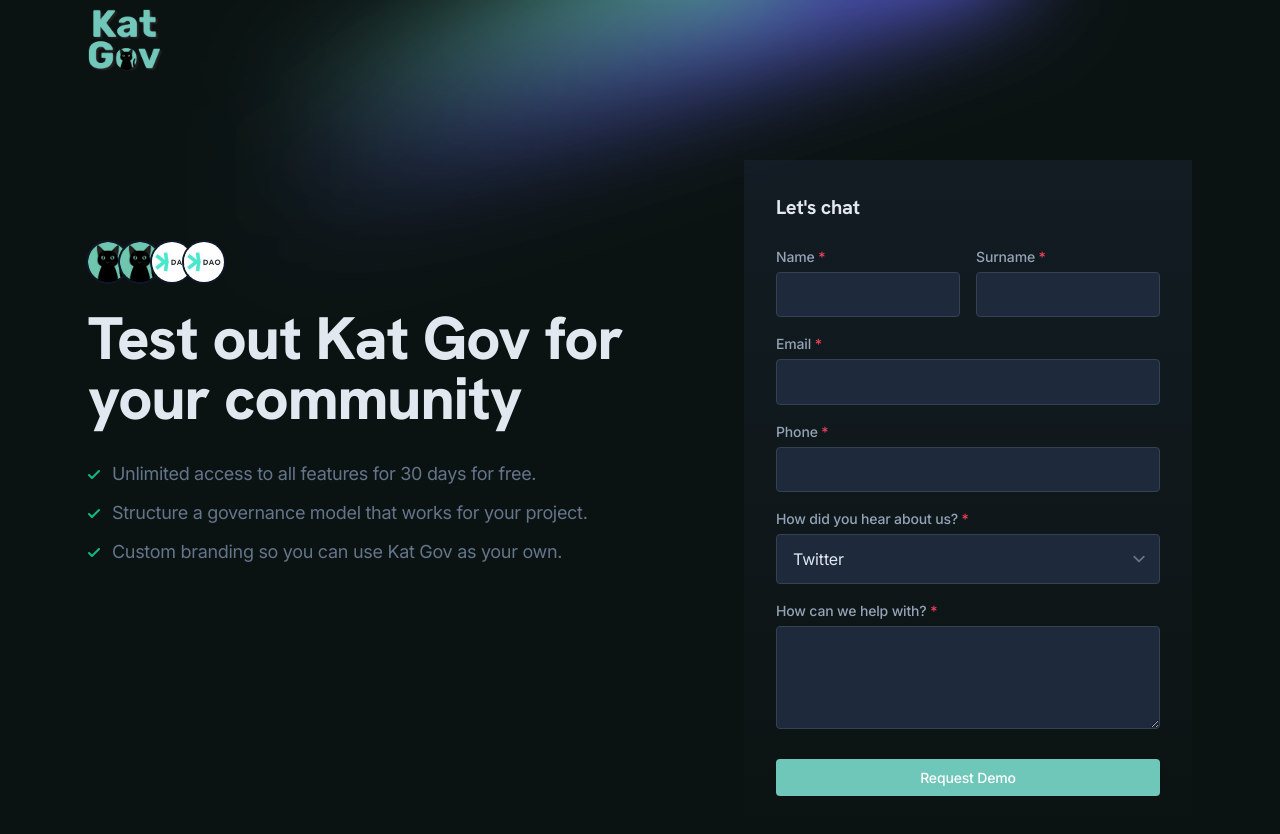
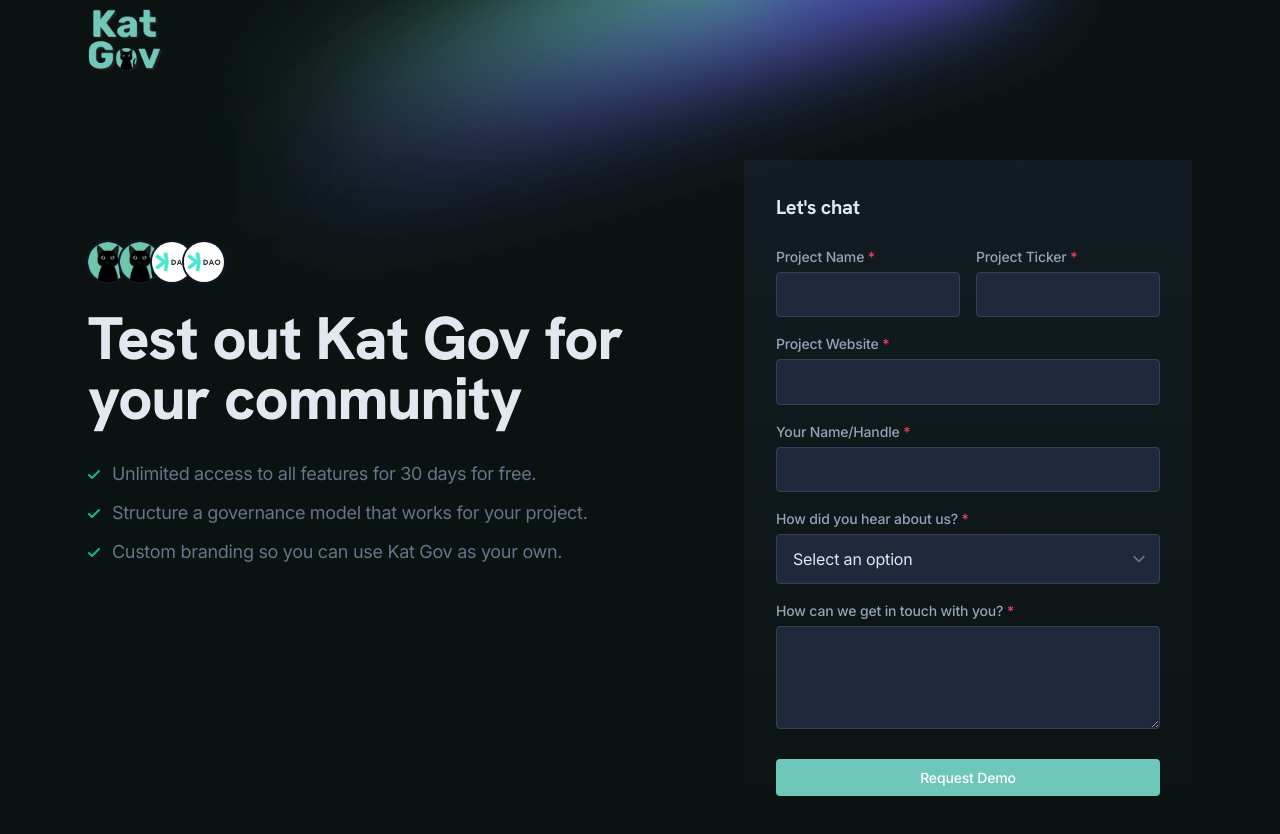
Before and after one commit to argonmining/katgov-landing, a Next.js app: page /signup in a window 1280 px wide. Shown: the top 834 px of the page. Built offline with nearby package versions, Linux system fonts and the light colour scheme.

Commit message:
signup form logic

```diff
--- a/app/(auth)/reset-password/page.tsx
+++ b/app/(auth)/reset-password/page.tsx
@@ -1,5 +1,5 @@
 export const metadata = {
-  title: 'Reset Password - Cube',
+  title: 'Reset Password - Kat Gov',
   description: 'Page description',
 }
 
--- a/app/(auth)/signin/page.tsx
+++ b/app/(auth)/signin/page.tsx
@@ -1,5 +1,5 @@
 export const metadata = {
-  title: 'Sign In - Cube',
+  title: 'Sign In - Kat Gov',
   description: 'Page description',
 }
 
--- a/app/(auth)/signup/page.tsx
+++ b/app/(auth)/signup/page.tsx
@@ -1,6 +1,6 @@
 export const metadata = {
-  title: 'Sign Up - Cube',
-  description: 'Page description',
+  title: 'Sign Up - Kat Gov',
+  description: 'Test out Kat Gov for your community',
 }
 
 import Image from 'next/image'
@@ -8,8 +8,51 @@ import Avatar01 from '@/public/images/avatar-01.jpg'
 import Avatar02 from '@/public/images/avatar-02.jpg'
 import Avatar03 from '@/public/images/avatar-03.jpg'
 import Avatar04 from '@/public/images/avatar-04.jpg'
+import { useState, ChangeEvent, FormEvent } from 'react'
 
 export default function SignUp() {
+  const [formData, setFormData] = useState({
+    projectName: '',
+    projectTicker: '',
+    projectWebsite: '',
+    yourName: '',
+    referrer: '',
+    contactMethod: '',
+  })
+
+  const handleChange = (e: ChangeEvent<HTMLInputElement | HTMLSelectElement | HTMLTextAreaElement>) => {
+    const { id, value } = e.target
+    setFormData((prevData) => ({
+      ...prevData,
+      [id]: value,
+    }))
+  }
+
+  const handleSubmit = async (e: FormEvent<HTMLFormElement>) => {
+    e.preventDefault()
+    // Send form data to Zapier webhook
+    try {
+      const response = await fetch('https://hooks.zapier.com/hooks/catch/3848885/2rz601z/', {
+        method: 'POST',
+        headers: {
+          'Content-Type': 'application/json',
+        },
+        body: JSON.stringify(formData),
+      })
+
+      if (response.ok) {
+        // Handle successful submission
+        alert('Form submitted successfully!')
+      } else {
+        // Handle errors
+        alert('Failed to submit form.')
+      }
+    } catch (error) {
+      console.error('Error submitting form:', error)
+      alert('An error occurred. Please try again.')
+    }
+  }
+
   return (
     <div className="relative max-w-6xl mx-auto px-4 sm:px-6">
       <div className="pt-32 pb-12 md:pt-40 md:pb-20">
@@ -78,49 +121,52 @@ export default function SignUp() {
             <div className="p-6 md:p-8">
               <div className="font-hkgrotesk text-xl font-bold mb-6">Let's chat</div>
               {/* Form */}
-              <form>
+              <form onSubmit={handleSubmit}>
                 <div className="space-y-4">
                   <div className="space-y-4 sm:flex sm:space-y-0 sm:space-x-4">
                     <div className="sm:w-1/2">
-                      <label className="block text-sm text-slate-400 font-medium mb-1" htmlFor="name">
-                        Name <span className="text-rose-500">*</span>
+                      <label className="block text-sm text-slate-400 font-medium mb-1" htmlFor="projectName">
+                        Project Name <span className="text-rose-500">*</span>
                       </label>
-                      <input id="name" className="form-input text-sm py-2 w-full" type="text" required />
+                      <input id="projectName" className="form-input text-sm py-2 w-full" type="text" value={formData.projectName} onChange={handleChange} required />
                     </div>
                     <div className="sm:w-1/2">
-                      <label className="block text-sm text-slate-400 font-medium mb-1" htmlFor="surname">
-                        Surname <span className="text-rose-500">*</span>
+                      <label className="block text-sm text-slate-400 font-medium mb-1" htmlFor="projectTicker">
+                        Project Ticker <span className="text-rose-500">*</span>
                       </label>
-                      <input id="surname" className="form-input text-sm py-2 w-full" type="text" required />
+                      <input id="projectTicker" className="form-input text-sm py-2 w-full" type="text" value={formData.projectTicker} onChange={handleChange} required />
                     </div>
                   </div>
                   <div>
-                    <label className="block text-sm text-slate-400 font-medium mb-1" htmlFor="email">
-                      Email <span className="text-rose-500">*</span>
+                    <label className="block text-sm text-slate-400 font-medium mb-1" htmlFor="projectWebsite">
+                      Project Website <span className="text-rose-500">*</span>
                     </label>
-                    <input id="email" className="form-input text-sm py-2 w-full" type="email" required />
+                    <input id="projectWebsite" className="form-input text-sm py-2 w-full" type="url" value={formData.projectWebsite} onChange={handleChange} required />
                   </div>
                   <div>
-                    <label className="block text-sm text-slate-400 font-medium mb-1" htmlFor="phone">
-                      Phone <span className="text-rose-500">*</span>
+                    <label className="block text-sm text-slate-400 font-medium mb-1" htmlFor="yourName">
+                      Your Name/Handle <span className="text-rose-500">*</span>
                     </label>
-                    <input id="phone" className="form-input text-sm py-2 w-full" type="text" required />
+                    <input id="yourName" className="form-input text-sm py-2 w-full" type="text" value={formData.yourName} onChange={handleChange} required />
                   </div>
                   <div>
                     <label className="block text-sm text-slate-400 font-medium mb-1" htmlFor="referrer">
                       How did you hear about us? <span className="text-rose-500">*</span>
                     </label>
-                    <select id="referrer" className="form-select py-2 w-full" required>
-                      <option>Twitter</option>
-                      <option>Medium</option>
-                      <option>GitHub</option>
+                    <select id="referrer" className="form-select py-2 w-full" value={formData.referrer} onChange={handleChange} required>
+                      <option value="">Select an option</option>
+                      <option>X / Twitter</option>
+                      <option>Google</option>
+                      <option>Github</option>
+                      <option>Nacho Project</option>
+                      <option>Recommendation</option>
                     </select>
                   </div>
                   <div>
-                    <label className="block text-sm text-slate-400 font-medium mb-1" htmlFor="message">
-                      How can we help with? <span className="text-rose-500">*</span>
+                    <label className="block text-sm text-slate-400 font-medium mb-1" htmlFor="contactMethod">
+                      How can we get in touch with you? <span className="text-rose-500">*</span>
                     </label>
-                    <textarea id="message" className="form-textarea text-sm py-2 w-full" rows={4} required />
+                    <textarea id="contactMethod" className="form-textarea text-sm py-2 w-full" rows={4} value={formData.contactMethod} onChange={handleChange} required />
                   </div>
                 </div>
                 <div className="mt-6">
```
